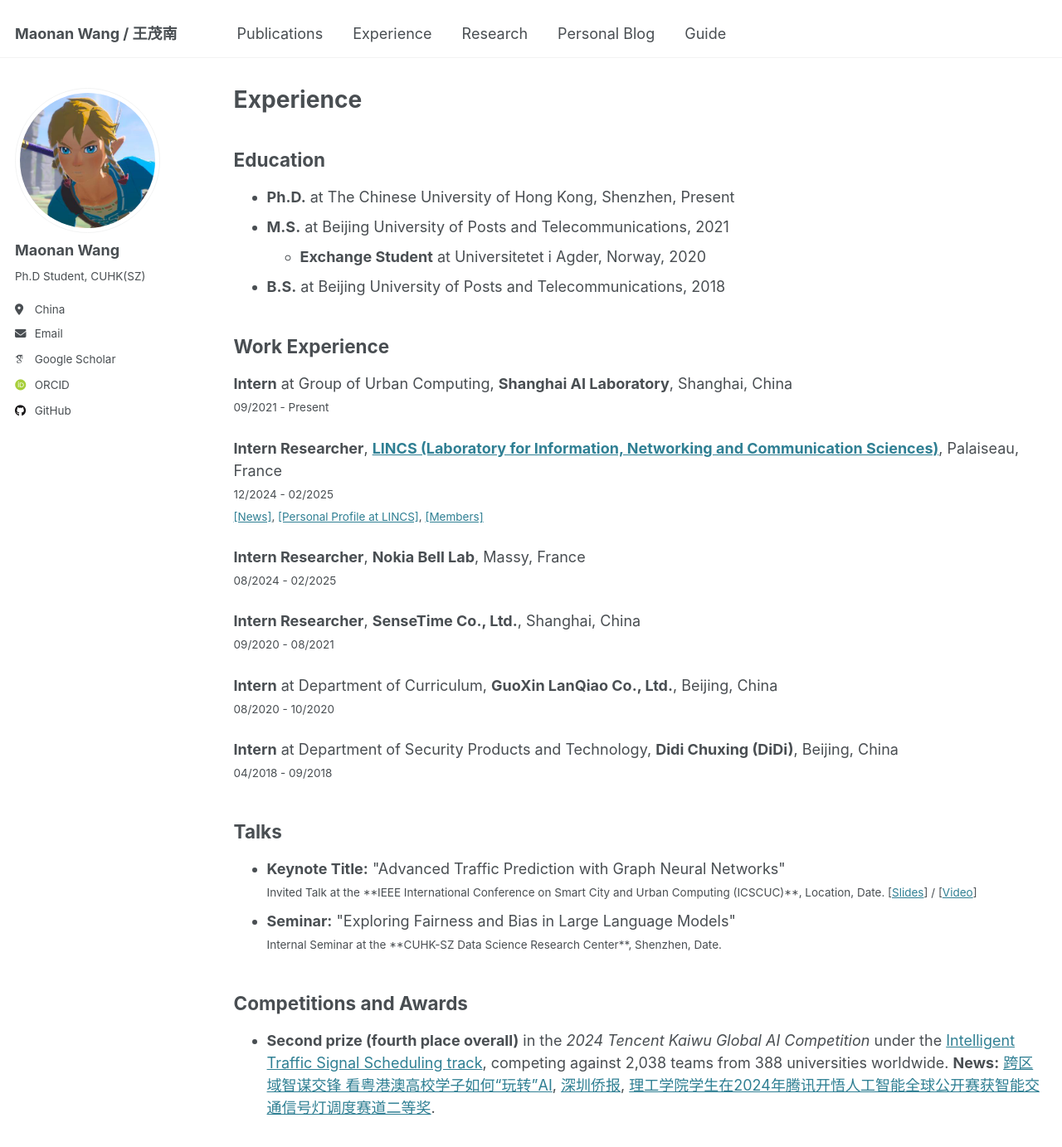
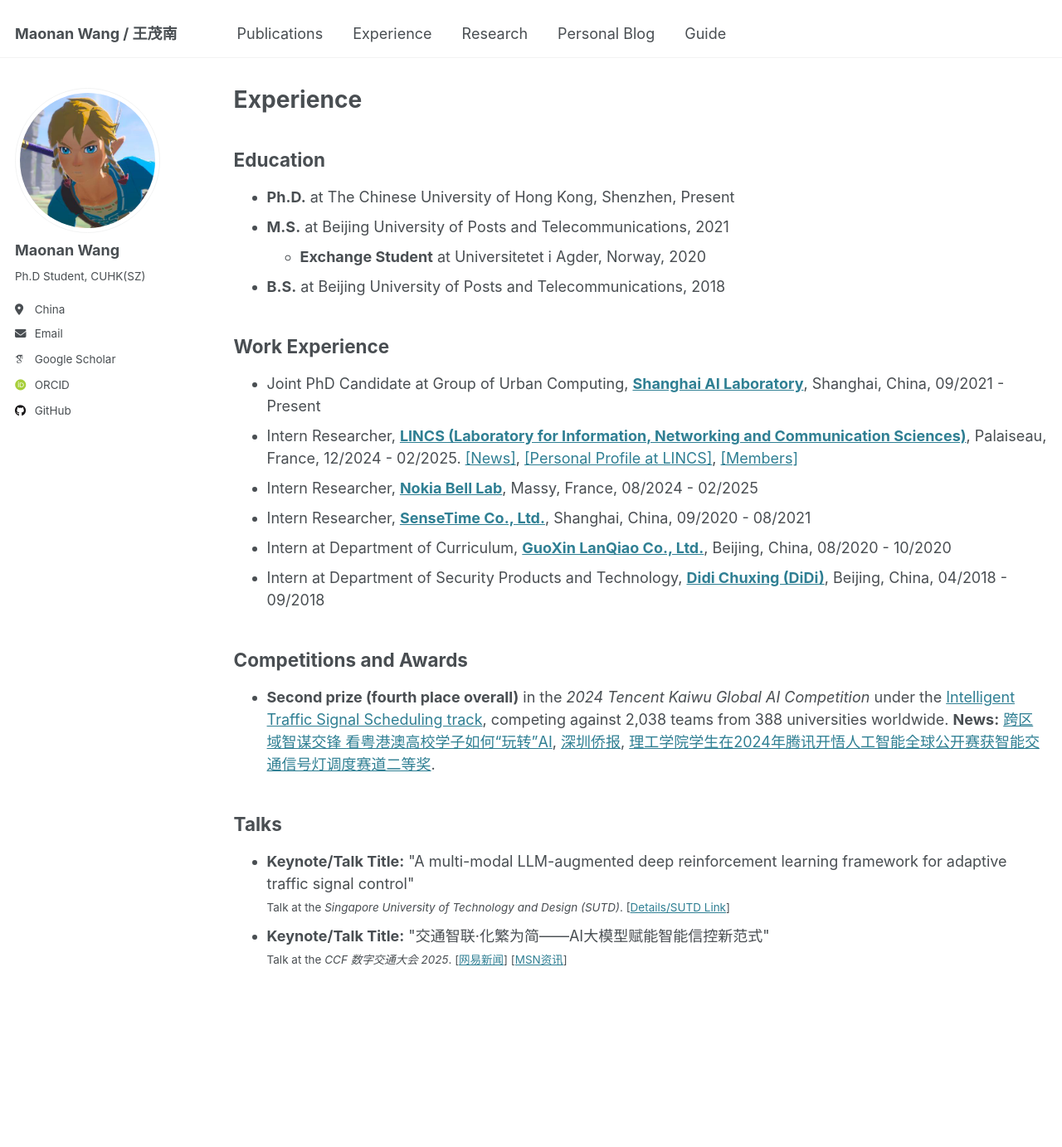
Before and after one commit to wmn7/maonan_page, a Jekyll site: the page built from _pages/experience.html, in a window 1280 px wide and 1400 px high. Shown: the top 1383 px of the window at 83% size. Built offline with Jekyll 4.4.1, drawn with Linux system fonts in a browser that asks for light colours; some web fonts are replaced.

Commit message:
add talk and update links in work experience

```diff
--- a/_pages/experience.html
+++ b/_pages/experience.html
@@ -7,7 +7,8 @@ author_profile: true
 
 {% include base_path %}
 
-<!-- <main>
+<main>
+  <!-- Education -->
   <section>
     <h2>Education</h2>
     <ul>
@@ -21,22 +22,24 @@ author_profile: true
       <li><strong>B.S.</strong> at Beijing University of Posts and Telecommunications, 2018</li>
     </ul>
   </section>
+  <!-- Work Experience -->
   <section>
       <h2>Work Experience</h2>
       <ul>
-            <li>Intern at Group of Urban Computing, <strong>Shanghai AI Laboratory</strong>, Shanghai, China, 09/2021 - Present</li>
+          <li>Joint PhD Candidate at Group of Urban Computing, <strong><a href="https://www.shlab.org.cn/" target="_blank">Shanghai AI Laboratory</a></strong>, Shanghai, China, 09/2021 - Present</li>
           <li>
             Intern Researcher, <strong><a href="https://www.lincs.fr/" target="_blank">LINCS (Laboratory for Information, Networking and Communication Sciences)</a></strong>, Palaiseau, France, 12/2024 - 02/2025.
             <a href="https://www.lincs.fr/labs-life-on-january-2025/" target="_blank">[News]</a>,
             <a href="https://www.lincs.fr/people/?more=maonan_wang" target="_blank">[Personal Profile at LINCS]</a>,
             <a href="https://www.lincs.fr/people/former-members/" target="_blank">[Members]</a>
           </li>
-            <li>Intern Researcher, <strong>Nokia Bell Lab</strong>, Massy, France, 08/2024 - 02/2025</li>
-            <li>Intern Researcher, <strong>SenseTime Co., Ltd.</strong>, Shanghai, China, 09/2020 - 08/2021</li>
-            <li>Intern at Department of Curriculum, <strong>GuoXin LanQiao Co., Ltd.</strong>, Beijing, China, 08/2020 - 10/2020</li>
-            <li>Intern at Department of Security Products and Technology, <strong>Didi Chuxing (DiDi)</strong>, Beijing, China, 04/2018 - 09/2018</li>
+          <li>Intern Researcher, <strong><a href="https://www.nokia.com/bell-labs/" target="_blank">Nokia Bell Lab</a></strong>, Massy, France, 08/2024 - 02/2025</li>
+          <li>Intern Researcher, <strong><a href="https://www.sensetime.com/cn" target="_blank">SenseTime Co., Ltd.</a></strong>, Shanghai, China, 09/2020 - 08/2021</li>
+          <li>Intern at Department of Curriculum, <strong><a href="https://www.guoxinlanqiao.com/" target="_blank">GuoXin LanQiao Co., Ltd.</a></strong>, Beijing, China, 08/2020 - 10/2020</li>
+          <li>Intern at Department of Security Products and Technology, <strong><a href="https://www.didiglobal.com/" target="_blank">Didi Chuxing (DiDi)</a></strong>, Beijing, China, 04/2018 - 09/2018</li>
       </ul>
     </section>
+    <!-- Awards -->
     <section>
       <h2>Competitions and Awards</h2>
       <ul>
@@ -51,97 +54,28 @@ author_profile: true
         </li>
       </ul>
     </section>
-  </main> -->
-
-<main>
-  <section>
-    <h2>Education</h2>
-    <ul>
-      <li><strong>Ph.D.</strong> at The Chinese University of Hong Kong, Shenzhen, Present</li>
-      <li>
-        <strong>M.S.</strong> at Beijing University of Posts and Telecommunications, 2021
-        <ul>
-          <li><strong>Exchange Student</strong> at Universitetet i Agder, Norway, 2020</li>
-        </ul>
-      </li>
-      <li><strong>B.S.</strong> at Beijing University of Posts and Telecommunications, 2018</li>
-    </ul>
-  </section>
-
-  <section>
-      <h2>Work Experience</h2>
-      <div class="work-experience-list">
-          <p>
-              <strong>Intern</strong> at Group of Urban Computing, <strong>Shanghai AI Laboratory</strong>, Shanghai, China<br>
-              <small>09/2021 - Present</small>
-          </p>
-
-          <p>
-              <strong>Intern Researcher</strong>, <strong><a href="https://www.lincs.fr/" target="_blank">LINCS (Laboratory for Information, Networking and Communication Sciences)</a></strong>, Palaiseau, France<br>
-              <small>12/2024 - 02/2025</small><br>
-              <small>
-                  <a href="https://www.lincs.fr/labs-life-on-january-2025/" target="_blank">[News]</a>,
-                  <a href="https://www.lincs.fr/people/?more=maonan_wang" target="_blank">[Personal Profile at LINCS]</a>,
-                  <a href="https://www.lincs.fr/people/former-members/" target="_blank">[Members]</a>
-              </small>
-          </p>
-
-          <p>
-              <strong>Intern Researcher</strong>, <strong>Nokia Bell Lab</strong>, Massy, France<br>
-              <small>08/2024 - 02/2025</small>
-          </p>
-
-          <p>
-              <strong>Intern Researcher</strong>, <strong>SenseTime Co., Ltd.</strong>, Shanghai, China<br>
-              <small>09/2020 - 08/2021</small>
-          </p>
-
-          <p>
-              <strong>Intern</strong> at Department of Curriculum, <strong>GuoXin LanQiao Co., Ltd.</strong>, Beijing, China<br>
-              <small>08/2020 - 10/2020</small>
-          </p>
-
-          <p>
-              <strong>Intern</strong> at Department of Security Products and Technology, <strong>Didi Chuxing (DiDi)</strong>, Beijing, China<br>
-              <small>04/2018 - 09/2018</small>
-          </p>
-      </div>
-    </section>
-
+    <!-- Talks -->
     <section>
       <h2>Talks</h2>
       <ul>
+        <!-- SUTD Talk -->
         <li>
-              <strong>Keynote Title:</strong> "Advanced Traffic Prediction with Graph Neural Networks"
+          <strong>Keynote/Talk Title:</strong> "A multi-modal LLM-augmented deep reinforcement learning framework for adaptive traffic signal control"
           <br>
           <small>
-                  Invited Talk at the **IEEE International Conference on Smart City and Urban Computing (ICSCUC)**, Location, Date.
-                  [<a href="#" target="_blank">Slides</a>] / [<a href="#" target="_blank">Video</a>]
+              Talk at the <em>Singapore University of Technology and Design (SUTD)</em>.
+              [<a href="https://www.sutd.edu.sg/events-listing/multi-modal-llm-augmented-deep-reinforcement-learning-framework-maonan-wang/" target="_blank">Details/SUTD Link</a>]
           </small>
         </li>
-
+        <!-- CCF 数字交通大会 -->
         <li>
-              <strong>Seminar:</strong> "Exploring Fairness and Bias in Large Language Models"
+          <strong>Keynote/Talk Title:</strong> "交通智联·化繁为简——AI大模型赋能智能信控新范式"
           <br>
           <small>
-                  Internal Seminar at the **CUHK-SZ Data Science Research Center**, Shenzhen, Date.
+              Talk at the <em>CCF 数字交通大会 2025</em>.
+              [<a href="https://www.163.com/dy/article/KEJP7PD50518RMII.html" target="_blank">网易新闻</a>]
+              [<a href="https://www.msn.com/zh-cn/news/other/%E4%BD%B3%E9%83%BD%E7%A7%91%E6%8A%80%E6%90%BAai%E4%B8%8E%E5%BC%80%E6%BA%90%E9%B8%BF%E8%92%99%E4%BA%AE%E7%9B%B8ccf%E6%95%B0%E5%AD%97%E4%BA%A4%E9%80%9A%E5%A4%A7%E4%BC%9A-%E5%85%B1%E6%8E%A2%E6%99%BA%E6%85%A7%E4%BA%A4%E9%80%9A%E6%96%B0%E8%B7%AF%E5%BE%84/ar-AA1QE2XL" target="_blank">MSN资讯</a>]
           </small>
-          </li>
-
-          </ul>
-  </section>
-
-  <section>
-    <h2>Competitions and Awards</h2>
-    <ul>
-      <li>
-        <strong>Second prize (fourth place overall)</strong> in the <em>2024 Tencent Kaiwu Global AI Competition</em>
-        under the <a href="https://aiarena.tencent.com/aiarena/zh/match/open-competition-2024?tab=score" target="_blank">Intelligent Traffic Signal Scheduling track</a>,
-        competing against 2,038 teams from 388 universities worldwide.
-        <strong>News:</strong>
-        <a href="https://tzb.sz.gov.cn/xwzx/gzdt/tzsx/tzgz/content/post_1478546.html" target="_blank">跨区域智谋交锋 看粤港澳高校学子如何“玩转”AI</a>,
-        <a href="http://www.sz-qb.com/MB/content/202412/16/content_74749.html" target="_blank">深圳侨报</a>,
-        <a href="https://sse.cuhk.edu.cn/article/1888" target="_blank">理工学院学生在2024年腾讯开悟人工智能全球公开赛获智能交通信号灯调度赛道二等奖</a>.
         </li>
       </ul>
   </section>
```
Lines whose indentation alone changed are shown as unchanged.
